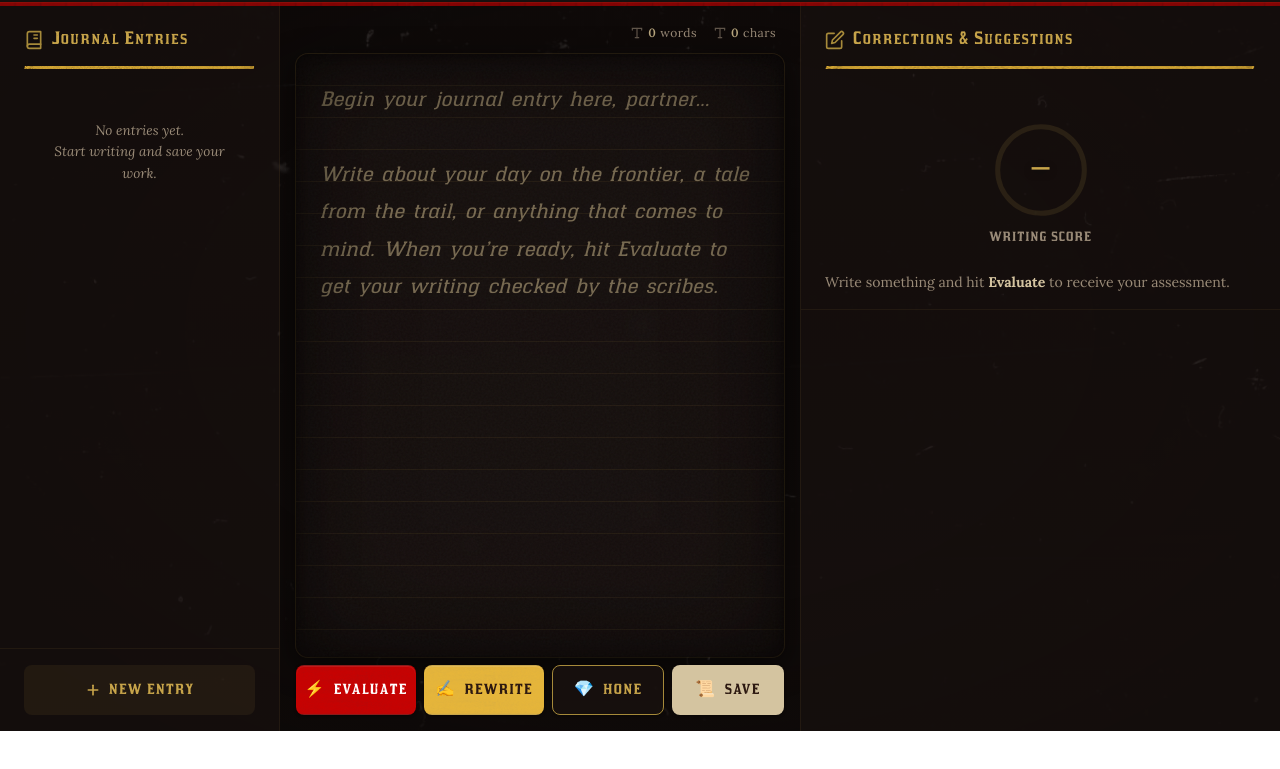
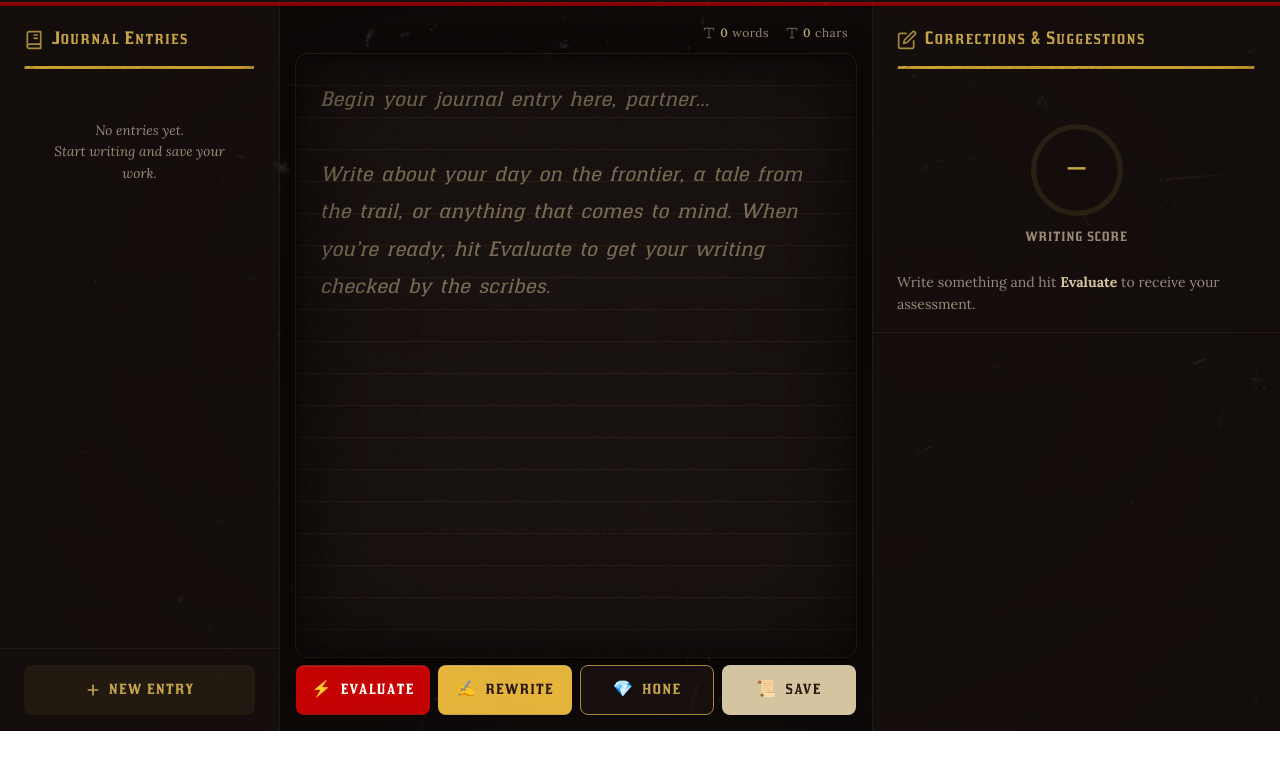
Before and after one commit to junyuan2077/red-dead-editor, a plain HTML site: page frontend/index.html in a window 1280 px wide. Shown: the part 69-838 px from the top of the page. Drawn offline with Linux system fonts and the light colour scheme.

Commit message:
Scale corrections sidebar width to 408px (0.85x of 480px)

```diff
--- a/frontend/style.css
+++ b/frontend/style.css
@@ -71,7 +71,7 @@
   /* === Sizing === */
   --header-height: 72px;
   --sidebar-width-left:  280px;
-  --sidebar-width-right: 480px;
+  --sidebar-width-right: 408px;
   --radius-sm: 4px;
   --radius-md: 8px;
   --radius-lg: 12px;
```
